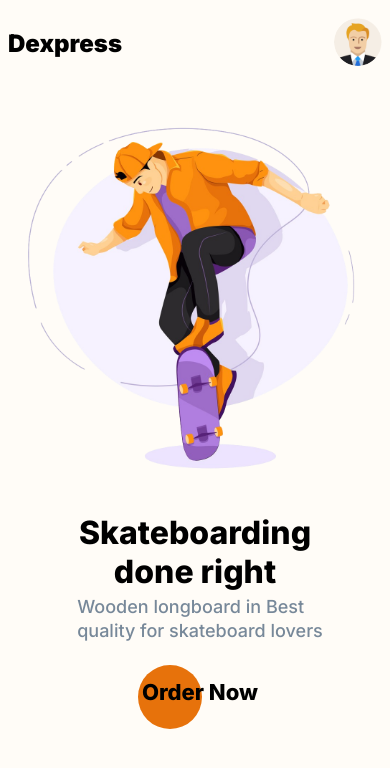
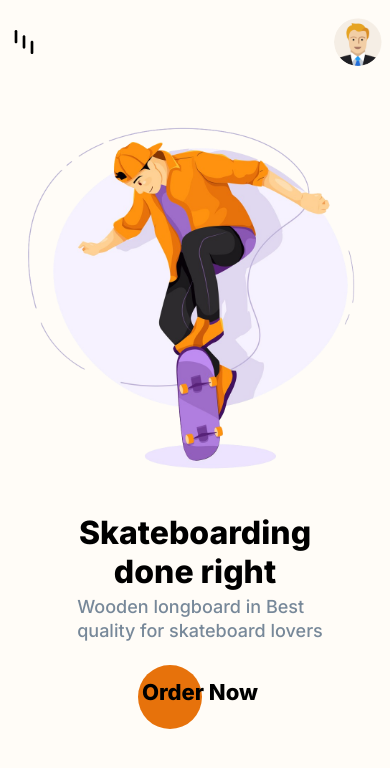
Before and after one commit to Manoj-Kumar-Munda/craftnotion-assignment, a React (Vite) app: page / in a window 390 px wide. Shown: the top 768 px of the page. Built offline with nearby package versions, Linux system fonts and the light colour scheme.

Commit message:
menu icon added

```diff
--- a/src/components/Header.jsx
+++ b/src/components/Header.jsx
@@ -1,9 +1,13 @@
 import React from "react";
+import { CgMenuMotion } from "react-icons/cg";
 import Avatar from "../assets/avatar.png";
 const Header = () => {
   return (
     <div className="header">
       <div>
+        <div className="menu-icon">
+            <CgMenuMotion size={32} style = {{ rotate: "270deg" }} />
+        </div>
         <h1 className="logo">Dexpress</h1>
       </div>
 
--- a/src/index.css
+++ b/src/index.css
@@ -60,6 +60,10 @@ body {
   width: 4.8rem;
   height: 4.8rem;
   border-radius: 50%;
+}
+
+.menu-icon{
+  display: none;
 }
 
 .main {
@@ -193,6 +197,13 @@ body {
   .header {
     padding-block: 1.8rem;
   }
+  .header .logo{
+    display: none;
+  }
+
+  .header .menu-icon{
+    display: block;
+  }
   .nav_list .nav_link {
     display: none;
   }
```
